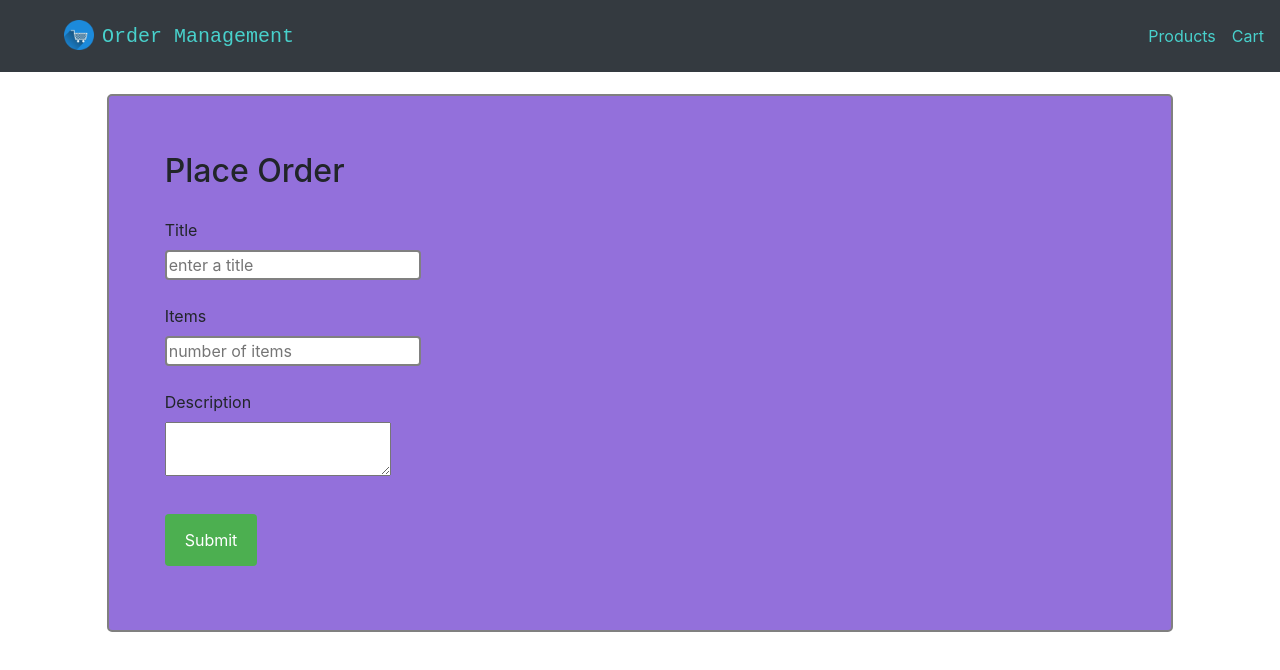
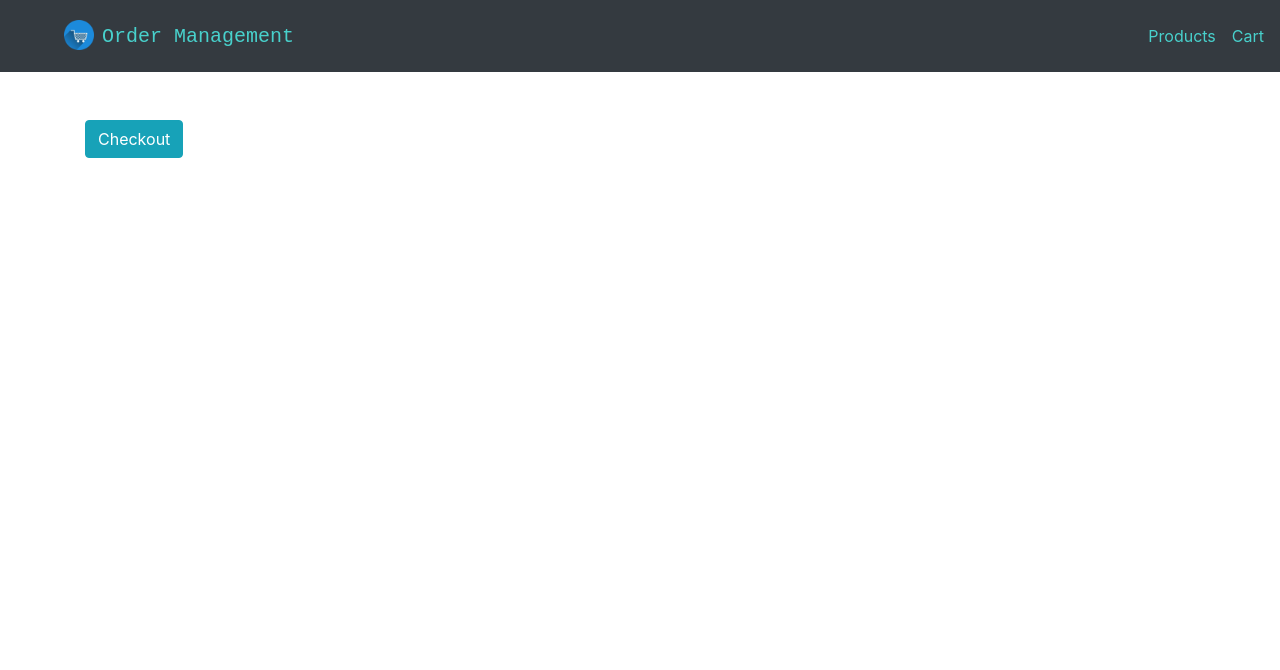
Before and after one commit to BayeedHZihan/order-management-frontend-react, a React (Create React App) app: page /place-order in a window 1280 px wide. Shown: the top 670 px of the page. Built offline with nearby package versions, Linux system fonts and the light colour scheme; the HTML template or start-up script is replaced by a standard one.

Commit message:
order checkout

```diff
--- a/src/components/orders/PlaceOrder.js
+++ b/src/components/orders/PlaceOrder.js
@@ -3,47 +3,69 @@ import {useHistory} from 'react-router-dom';
 import {useDispatch, useSelector} from 'react-redux';
 
 import Container from 'react-bootstrap/Container';
+import Button from 'react-bootstrap/Button';
 
 const axios = require('axios');
 
 const PlaceOrder = () => {
-    const [title, setTitle] = useState();
-    const [items, setItems] = useState();
-    const [description, setDescription] = useState();
+    const products = useSelector(state => state.cart.list);
 
-    let history = useHistory();
-
-    const handleClick = (e) => {
-        e.preventDefault();
-        const orderToPlace = {title, items};
-        if (description) orderToPlace.description = description;
-        axios.post('http://localhost:5000/orders/place-order', orderToPlace, {withCredentials: true})
-            .then(() => history.push("/"))
+    const handleCheckout = () => {
+        products.map(item => {
+            const orderToPlace = {
+                title: item.product.title,
+                items: item.amount
+            }
+            axios.post('http://localhost:5000/orders/place-order', orderToPlace, {withCredentials: true})
+                .catch(e => console.log(e))
+        })
     }
-
-    const products = useSelector(state => state.cart.list);
 
     return (
         <Container>
-            <div className="top">
-                <h2> Place Order </h2>
-                <form>
-                    <label> Title </label><br/>
-                    <input type="text" id="order-title" placeholder="enter a title" required onChange={(e) => setTitle(e.target.value)}/>
-                    <br/><br/>
-
-                    <label> Items </label><br/>
-                    <input type="text" id="order-items" placeholder="number of items" required onChange={(e) => setItems(e.target.value)}/>
-                    <br/><br/>
-
-                    <label> Description </label><br/>
-                    <textarea id="order-description" onChange={(e) => setDescription(e.target.value)}/><br/><br/>
-
-                    <input type="submit" value="Submit" onClick={handleClick}/>
-                </form>
-            </div>
+            <Button variant="info" className="mt-5" onClick={handleCheckout}>Checkout</Button>
         </Container>
-    );
+    )
 }
 
+// const PlaceOrder = () => {
+//     const [title, setTitle] = useState();
+//     const [items, setItems] = useState();
+//     const [description, setDescription] = useState();
+
+//     let history = useHistory();
+
+//     const handleClick = (e) => {
+//         e.preventDefault();
+//         const orderToPlace = {title, items};
+//         if (description) orderToPlace.description = description;
+//         axios.post('http://localhost:5000/orders/place-order', orderToPlace, {withCredentials: true})
+//             .then(() => history.push("/"))
+//     }
+
+//     const products = useSelector(state => state.cart.list);
+
+//     return (
+//         <Container>
+//             <div className="top">
+//                 <h2> Place Order </h2>
+//                 <form>
+//                     <label> Title </label><br/>
+//                     <input type="text" id="order-title" placeholder="enter a title" required onChange={(e) => setTitle(e.target.value)}/>
+//                     <br/><br/>
+
+//                     <label> Items </label><br/>
+//                     <input type="text" id="order-items" placeholder="number of items" required onChange={(e) => setItems(e.target.value)}/>
+//                     <br/><br/>
+
+//                     <label> Description </label><br/>
+//                     <textarea id="order-description" onChange={(e) => setDescription(e.target.value)}/><br/><br/>
+
+//                     <input type="submit" value="Submit" onClick={handleClick}/>
+//                 </form>
+//             </div>
+//         </Container>
+//     );
+// }
+
 export default PlaceOrder;
```
